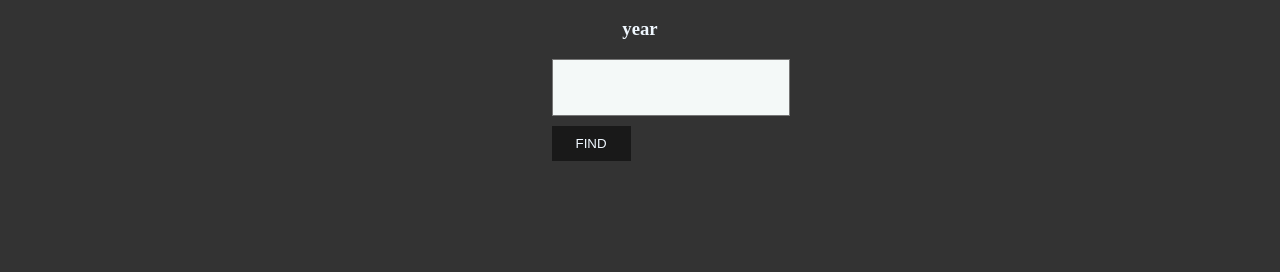
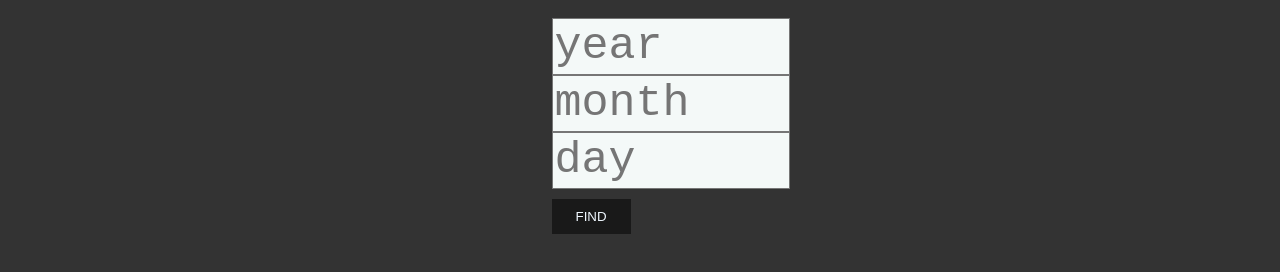
Before and after one commit to thanseer02/agefinder, a plain HTML site: page index.html in a window 1280 px wide. Shown: the part 346-618 px from the top of the page. Drawn offline with Linux system fonts and the light colour scheme.

Commit message:
Update index.html

```diff
--- a/index.html
+++ b/index.html
@@ -7,11 +7,13 @@
         <h1>
             AGE FINDER
         </h1>
-        <h3>year</h3>
-        <textarea cols="8" rows="1" id="y"></textarea>
+        <textarea cols="8" rows="1" id="y" placeholder="year"></textarea>
+        <textarea cols="8" rows="1" id="m" placeholder="month"></textarea>
+        <textarea cols="8" rows="1" id="d" placeholder="day"></textarea>
+
         <button onclick="age()">FIND</button>
 
-        <p id="rs"></p>
+        <p id="r"></p>
 
     </body>
 </html>
```
